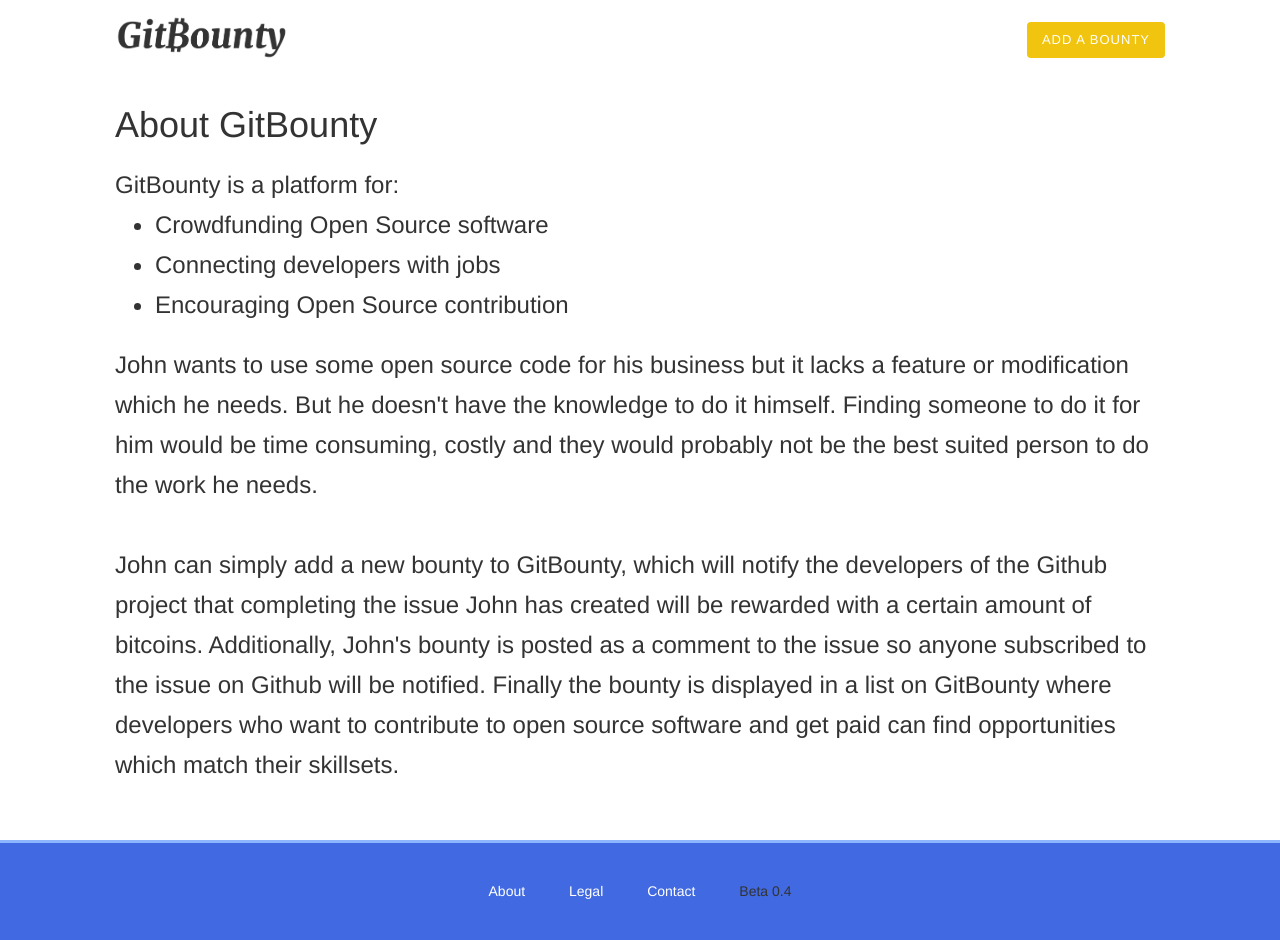
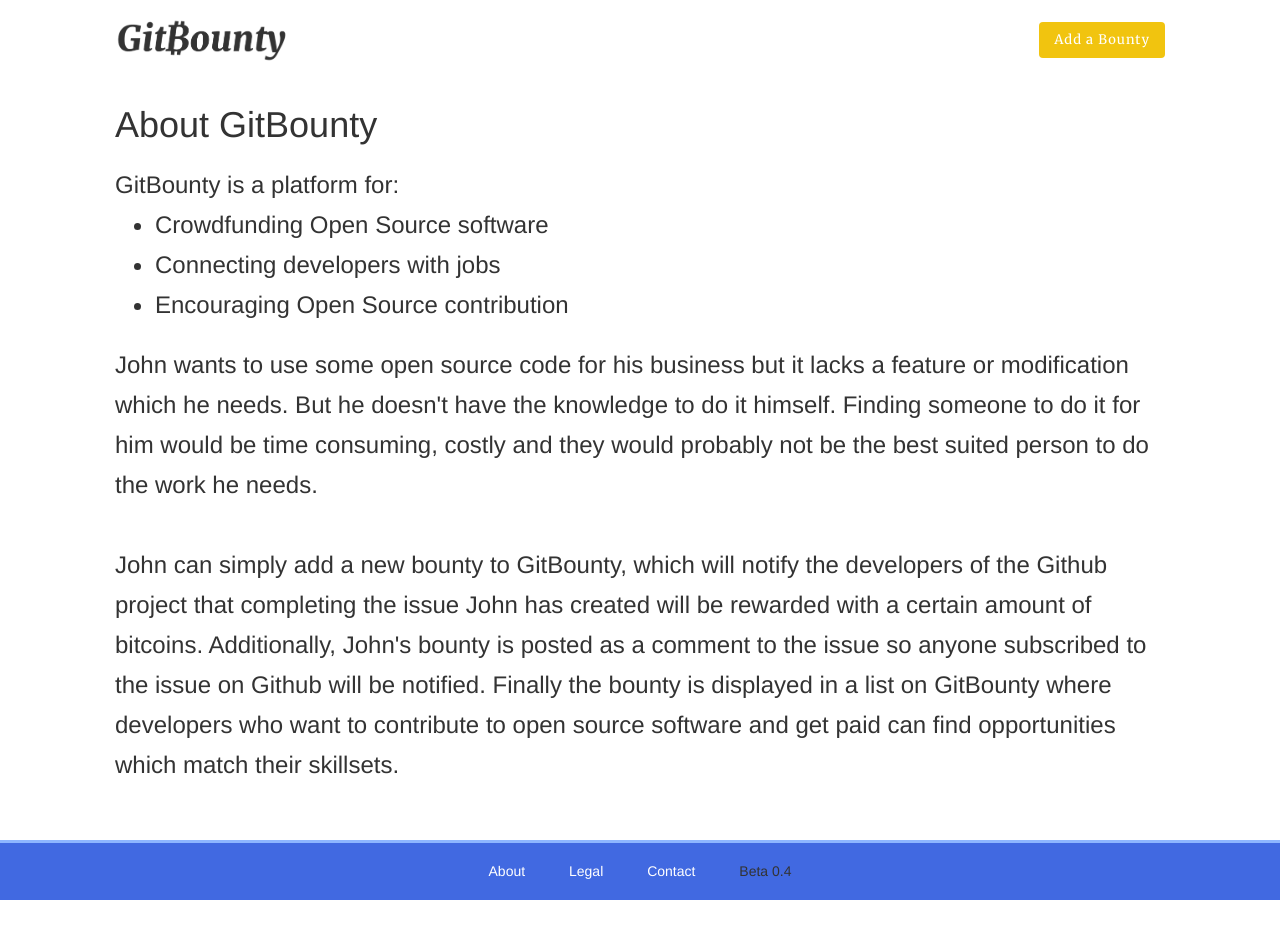
Before and after one commit to davidfurlong/Github-Issue-Bitcoin-bounties, a PHP site: page /about.html in a window 1280 px wide. After the commit the page ends 900 px from the top, so only its background shows below. Run offline with PHP 8.4, Linux system fonts and the light colour scheme; some libraries are stand-ins or nearby versions.

Commit message:
Visual changes

```diff
--- a/styles/style.css
+++ b/styles/style.css
@@ -22,6 +22,10 @@ body {
 	width:100%;
 }
 
+#searchIssues {
+	border-width:2px;
+}
+
 .navbar2 .navbar-header2 {
 	width:100%;
 	height: 70px;
@@ -41,7 +45,7 @@ body {
 	font-size:25pt;
 	//text-shadow: 1px 1px 0px #ccc;
 	margin-right:50px;
-	padding-top:0px;
+	padding-top:3px;
 }
 
 .navbar {
@@ -85,14 +89,14 @@ html, body {height: 100%;}
 
 #footerfixer {
 	overflow:auto;
-	padding-bottom: 100px;
+	padding-bottom: 60px;
 	margin-bottom:40px;
 }  /* must be same height as the footer */
 
 footer {
 	position: relative;
-	margin-top: -100px; /* negative value of footer height */
-	height: 100px;
+	margin-top: -60px; /* negative value of footer height */
+	height: 60px;
 	clear:both;
 	background:royalblue;
 	color:#333;
@@ -112,7 +116,7 @@ footer a:active {
 }
 
 footer .row div {
-	padding-top:38px;
+	padding-top:18px;
 	text-align:center;
 }
 
@@ -129,6 +133,12 @@ footer .row span {
 }
 #add-bounty:hover {
 	margin-top:8px !important;
+}
+
+#add-bounty {
+	font-size:13px;
+	font-family:'Merriweather';
+	text-transform: none;
 }
 
 /*Opera Fix*/
```
Also changed, not shown: js/main-issues.js (+5 -2 lines).
